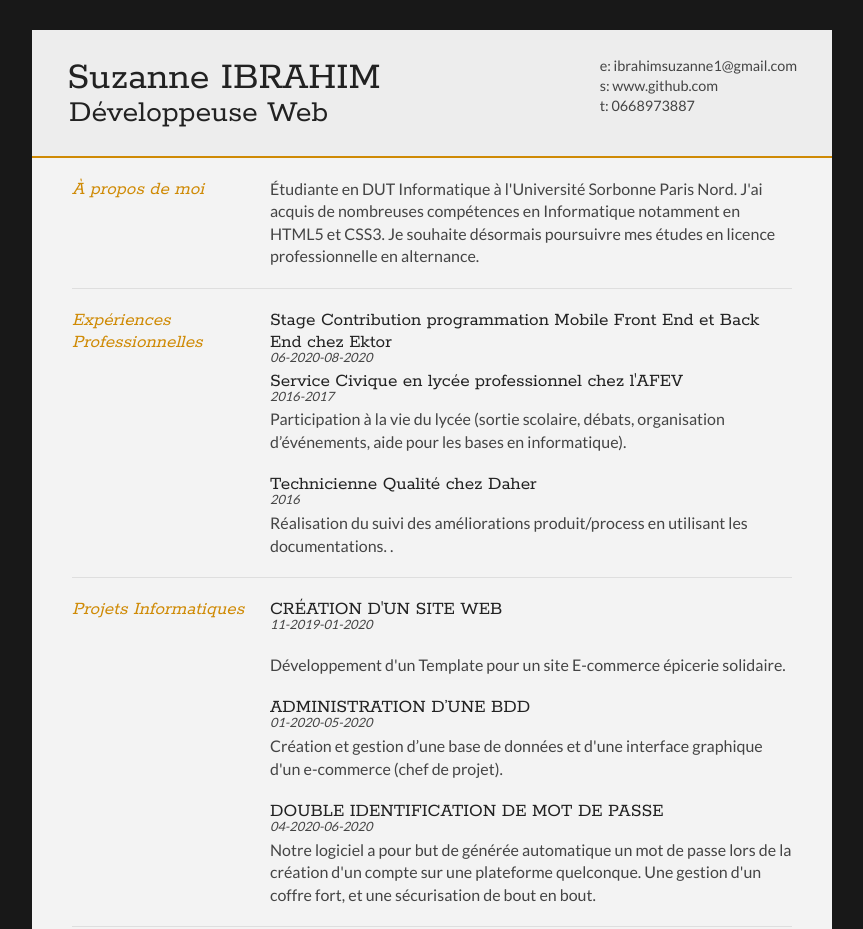
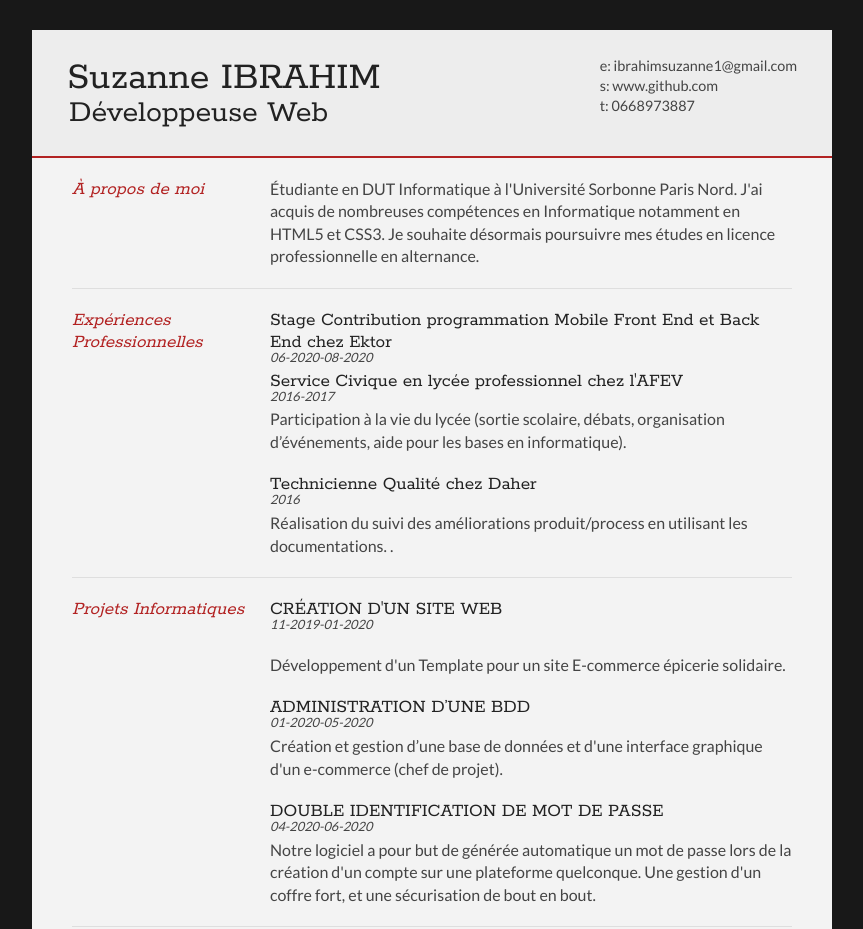
Before and after one commit to s-ibra/Curriculum-vit-, a plain HTML site: page Curriculum.html in a window 1280 px wide. Shown: the top 929 px of the page, without its empty margins (208-1071 px from the left). Drawn offline with Linux system fonts and the light colour scheme.

Commit message:
Update style.css

```diff
--- a/style.css
+++ b/style.css
@@ -31,7 +31,7 @@ p {
 
 .mainDetails {
 	padding: 25px 35px;
-	border-bottom: 2px solid #cf8a05;
+	border-bottom: 2px solid #B22222;
 	background: #ededed;
 }
 
@@ -121,7 +121,7 @@ section:last-child {
 	font-family: 'Rokkitt', Helvetica, Arial, sans-serif;
 	font-style: italic;
 	font-size: 1.2em;
-	color: #cf8a05;
+	color: #B22222;
 }
 
 .sectionContent h2 {
```
